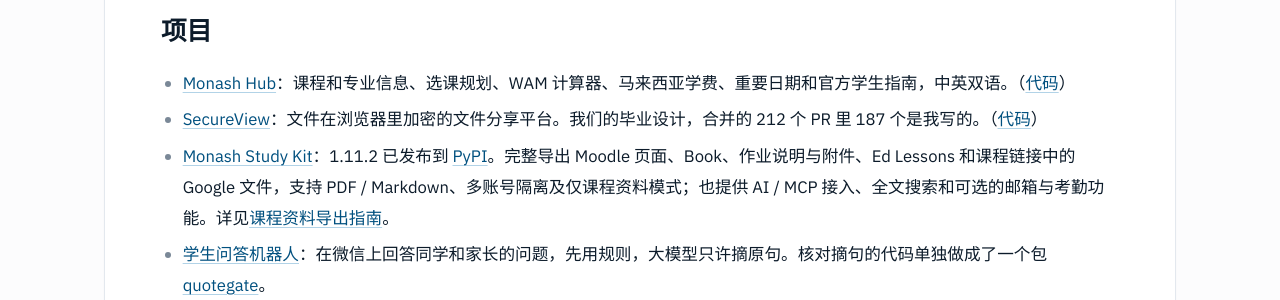
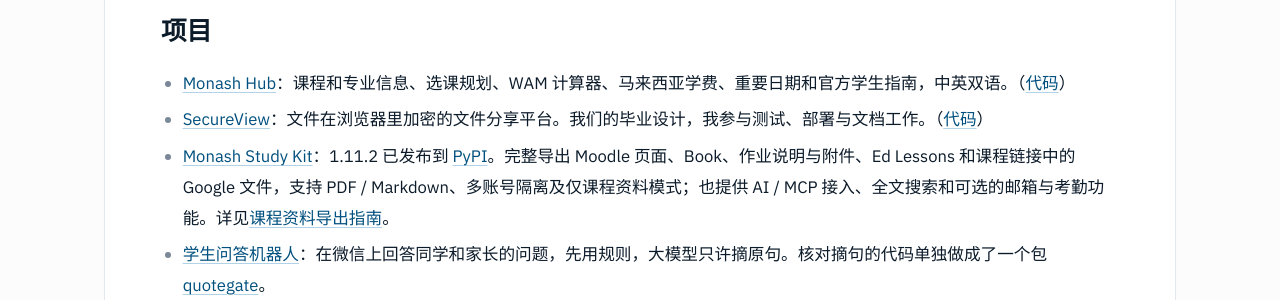
Before and after one commit to Waldo0926/waldo0926.github.io, a Jekyll site: the page built from zh/about/index.md, in a window 1280 px wide and 1398 px high. Shown: the part 478-778 px from the top of the window. Built offline with Jekyll 4.4.1, drawn with Linux system fonts in a browser that asks for light colours.

```diff
--- a/scripts/check_browser.cjs
+++ b/scripts/check_browser.cjs
@@ -63,6 +63,6 @@ const baseURL = process.argv[2] || 'http://127.0.0.1:8877';
     await page.setViewportSize({width:1440,height:1000});
   }
   assert.deepEqual(errors,[]);
-  console.log('Passed: bilingual six-direction links, technology/combined filters, NFKC search, URL persistence/reload/reset, article archive, mobile overflow and browser errors');
+  console.log('Passed: bilingual six-direction links, technology/combined filters, NFKC search, URL persistence/reload/reset, article archive, consistent bilingual page widths at 390/1440/1920, live SecureView links, mobile overflow and browser errors');
   await browser.close();
 })().catch(e=>{console.error(e);process.exitCode=1});
--- a/zh/about/index.md
+++ b/zh/about/index.md
@@ -13,7 +13,7 @@ alt: /about/
 ## 项目
 
 - [Monash Hub](https://monashhub.secureview.tech)：课程和专业信息、选课规划、WAM 计算器、马来西亚学费、重要日期和官方学生指南，中英双语。（[代码](https://github.com/Waldo0926/monash-hub)）
-- [SecureView](https://secureview.tech)：文件在浏览器里加密的文件分享平台。我们的毕业设计，合并的 212 个 PR 里 187 个是我写的。（[代码](https://github.com/jsonrar/fyp-secure-file-platform)）
+- [SecureView](https://secureview.tech)：文件在浏览器里加密的文件分享平台。我们的毕业设计，我参与测试、部署与文档工作。（[代码](https://github.com/jsonrar/fyp-secure-file-platform)）
 - [Monash Study Kit](https://github.com/Waldo0926/monash-study-kit)：1.11.2 已发布到 [PyPI](https://pypi.org/project/monash-study-kit/1.11.2/)。完整导出 Moodle 页面、Book、作业说明与附件、Ed Lessons 和课程链接中的 Google 文件，支持 PDF / Markdown、多账号隔离及仅课程资料模式；也提供 AI / MCP 接入、全文搜索和可选的邮箱与考勤功能。详见[课程资料导出指南](https://docs.secureview.tech/zh-cn/study-kit/materials/)。
 - [学生问答机器人](https://github.com/Waldo0926/mumguide-wechat-bot)：在微信上回答同学和家长的问题，先用规则，大模型只许摘原句。核对摘句的代码单独做成了一个包 [quotegate](https://github.com/Waldo0926/quotegate)。
 - [签到助手](https://github.com/Waldo0926/monash-attendance-reminder)：Chrome 扩展，帮你找签到码，只提交你确认上过的课。已上架 [Chrome 应用商店](https://chromewebstore.google.com/detail/monash-attendance-helper/mnbkcmgkjmfngcifndchaidndhdfafcd?hl=zh-CN)。
```
Also changed, not shown: about.md (+1 -1 lines).
